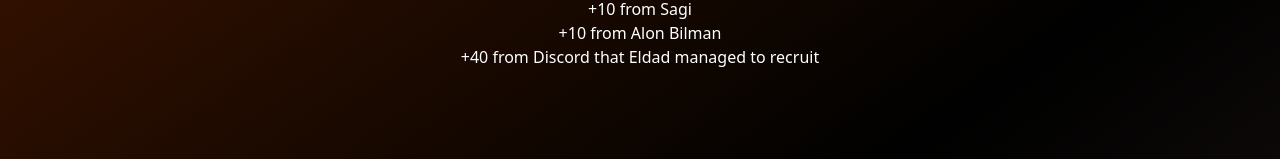
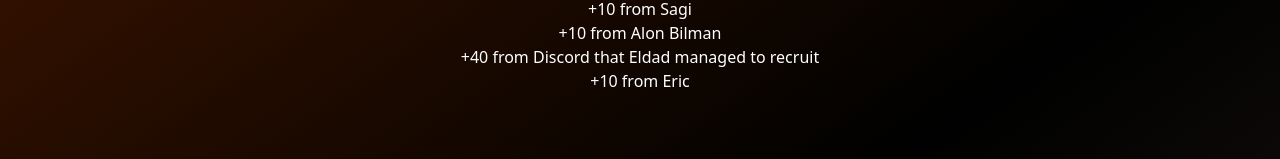
Before and after one commit to TheAshbringers/Army-Recruitment-logger, a plain HTML site: page index.html in a window 1280 px wide. Shown: the part 586-745 px from the top of the page. Drawn offline with nearby package versions, Linux system fonts and the light colour scheme.

Commit message:
more recruits

```diff
--- a/index.html
+++ b/index.html
@@ -88,6 +88,9 @@
                 <li>
                     +40 from Discord that Eldad managed to recruit
                 </li>
+                <li>
+                    +10 from Eric
+                </li>
             </ul>
         </div>
     </body>
```
